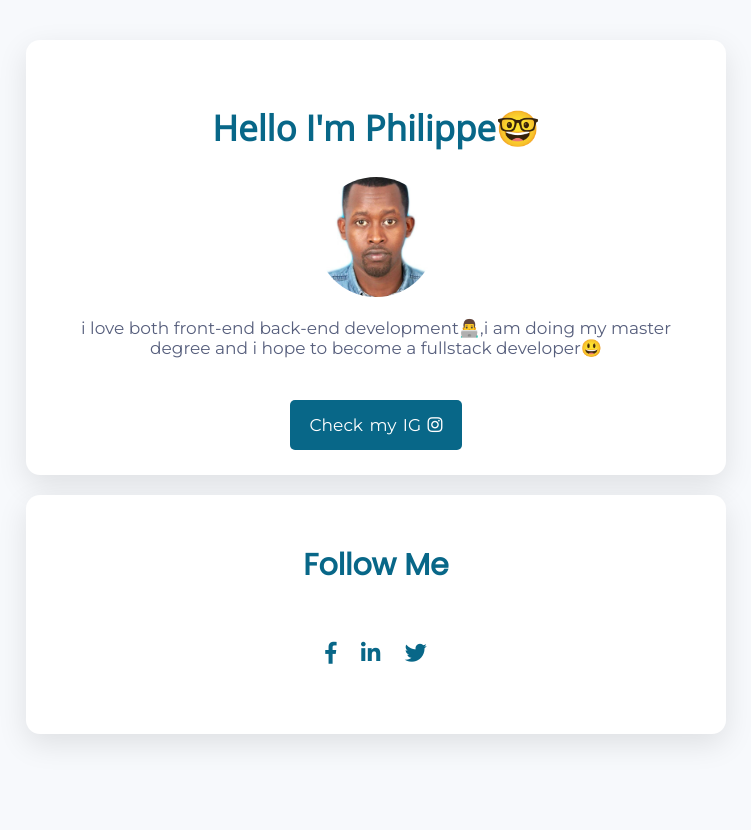
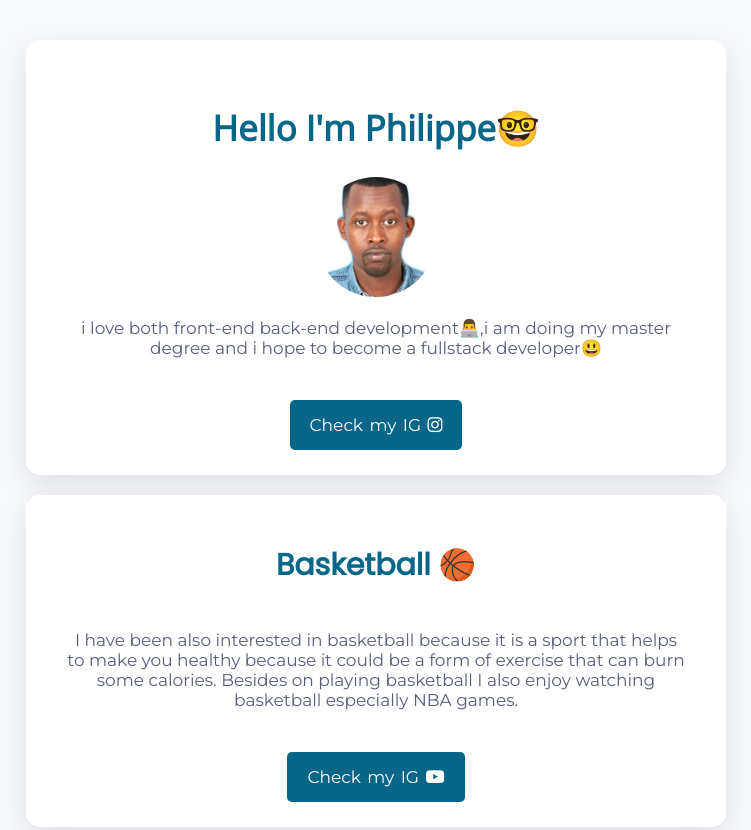
Before and after one commit to philip1091/profile, a plain HTML site: page index.html in a window 1280 px wide. Shown: the top 830 px of the page, without its empty margins (264-1015 px from the left). Before the commit the page ends 800 px from the top, so only its background shows below. Drawn offline with nearby package versions, Linux system fonts and the light colour scheme.

Commit message:
basketball section added

```diff
--- a/index.html
+++ b/index.html
@@ -1,6 +1,5 @@
 <!DOCTYPE html>
 <html lang="en">
-
   <head>
     <meta charset="UTF-8">
     <meta name="viewport" content="width=device-width, initial-scale=1">
@@ -20,6 +19,17 @@
         <i class="fab fa-instagram"></i>
         </a>
       </div>
+
+      <div class="card_white">
+        <h2>Basketball 🏀</h2>
+        <p> I have been also interested in basketball because it is a sport that helps to make you healthy because it could be a form of exercise that can burn some calories. Besides on playing basketball I also enjoy watching basketball especially NBA games.</p>
+        <a href="https://www.youtube.com/watch?v=11cEFMgBfrY" class="btn_blue">
+        Check my IG
+        <i class="fab fa-youtube"></i>
+        </a>
+      </div>
+
+
       <div class="card_white">
         <h2>Follow Me</h2>
           <ul class="list_inline">
--- a/style.css
+++ b/style.css
@@ -12,6 +12,7 @@ h1{
   font-size: 35px;
   line-height:50px ;
 }
+
 h2{
   color: #086788;
   font-family: 'Poppins', sans-serif;
```
